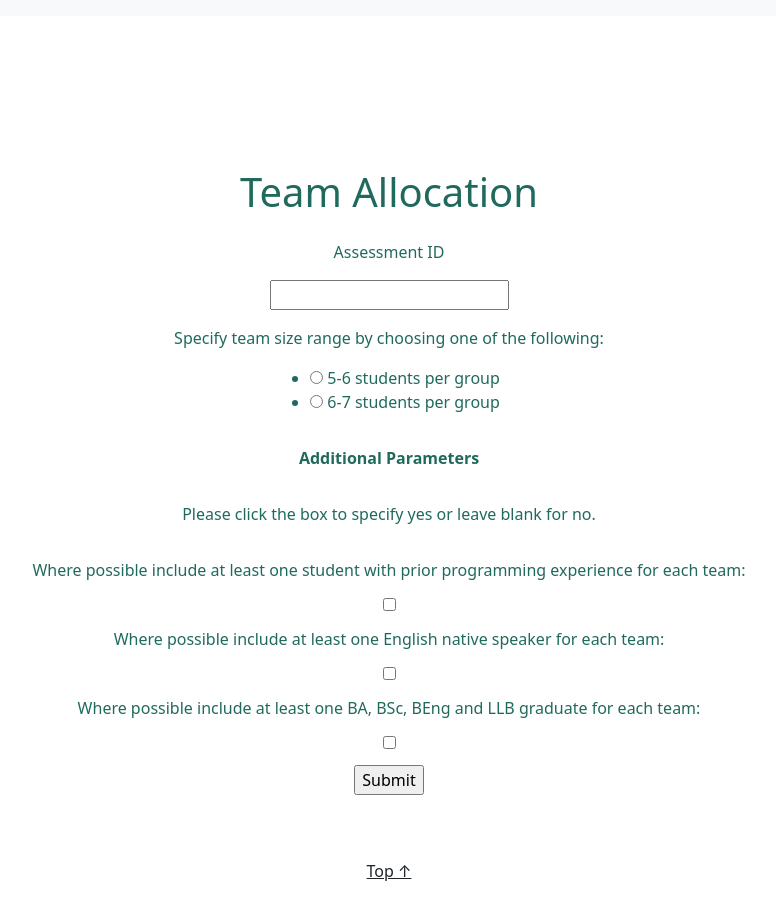
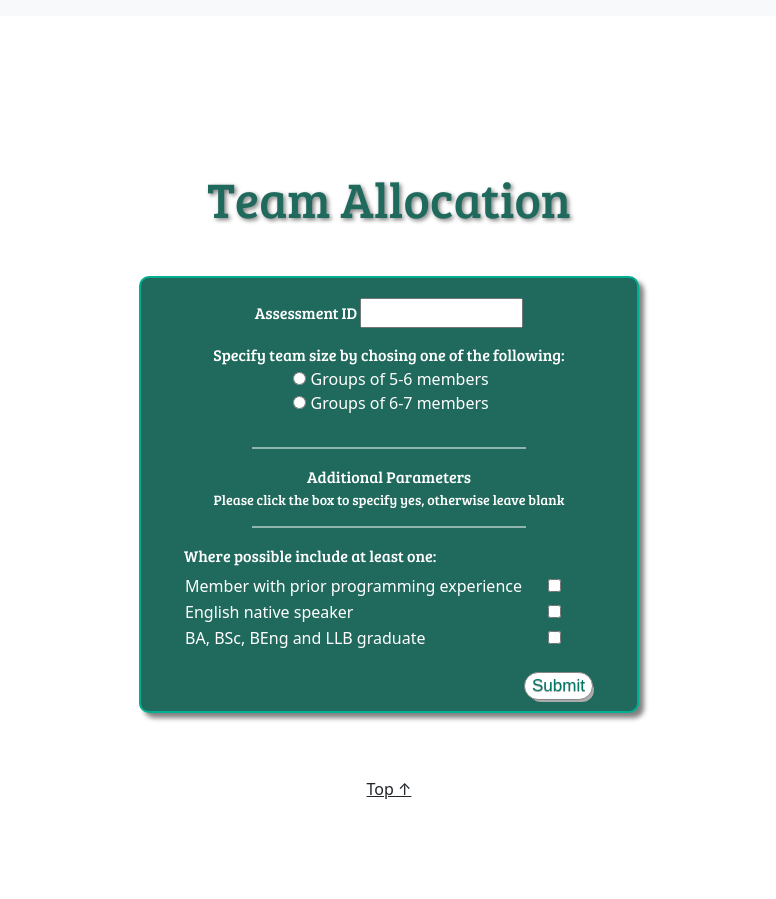
Before and after one commit to bw5io/tapr, a Flask app: page /team_allocation in a window 1280 px wide. Shown: the part 56-955 px from the top of the page, without its empty margins (251-1027 px from the left). After the commit the page ends 855 px from the top, so only its background shows below. Run offline with Flask 2, Linux system fonts and the light colour scheme; some web fonts are replaced.

Commit message:
team, team_lists, team_allocation & home.html css done MJ

```diff
--- a/TAPR/forms.py
+++ b/TAPR/forms.py
@@ -29,10 +29,10 @@ class LoginForm(FlaskForm):
 
 class TeamAllocation(FlaskForm):
     assessment = IntegerField('Assessment ID')
-    team_size = RadioField('Specify team size range by choosing one of the following:', choices=[(5, '5-6 students per group'), (6, '6-7 students per group')])
-    prior_programming = BooleanField('Where possible include at least one student with prior programming experience for each team:')
-    native_speaker = BooleanField('Where possible include at least one English native speaker for each team:')
-    prev_degree = BooleanField('Where possible include at least one BA, BSc, BEng and LLB graduate for each team:')
+    team_size = RadioField(choices=[(5, 'Groups of 5-6 members'), (6, 'Groups of 6-7 members')])
+    prior_programming = BooleanField('Member with prior programming experience')
+    native_speaker = BooleanField('English native speaker')
+    prev_degree = BooleanField('BA, BSc, BEng and LLB graduate')
     submit = SubmitField('Submit')
 
 class IssueForm(FlaskForm):
--- a/TAPR/static/main.css
+++ b/TAPR/static/main.css
@@ -1,31 +1,88 @@
 body {
     color: #206a5d;
 }
-
+/*team_allocation.html*/
+#JI_assessment{
+    padding: 10px 0 15px 0;
+    font-family: 'Bree Serif', serif;
+}
+.JI_box{
+    padding-left: 25px;
+}
+.JI_Button {
+	box-shadow: 3px 4px 0px -2px #ababab;
+	background-color:#ffffff;
+	border-radius:15px;
+	border:1px solid #878787;
+	display:inline-block;
+	cursor:pointer;
+	color:#007965;
+	font-family:Arial;
+	font-size:17px;
+	padding:0px 7px;
+	text-decoration:none;
+	text-shadow:0px 1px 0px #a8a8a8;
+}
+.JI_Button:active {
+	position:relative;
+	top:1px;
+}
+.JI_Button:hover {
+	background-color:#81d1c4;
+}
+.JI_HR{
+    border-top: 2px solid white;
+    width: 60%;
+    opacity: .50;
+}
+.JI_information{
+    margin-bottom: 0px;
+    font-family: 'Bree Serif', serif;
+    row-gap: 0em;
+}
+#JI_Margin{
+    margin-bottom: 5px;
+    margin-top: 0;
+    font-family: 'Bree Serif', serif;
+}
+#JI_submit{
+    margin-top: 20px;
+}
+#JI_Title{
+    display: grid;
+    justify-items: center;
+    color: #206a5d;
+    font-family: 'Bree Serif', serif;
+    font-size: 50px;
+    padding-bottom: 40px;
+    text-shadow: 2px 2px 4px grey;
+}
 #team_allocation{
     display: grid;
     grid-template-columns: 1fr;
-    row-gap: 1em;
     justify-items: center;
+    color: white;
+    background-color: #206a5d;
+    border-style: solid;
+    border-color: #00af91;
+    border-width: 2px;
+    border-radius: 10px;
+    padding: 10px 20px 10px 20px;
+    box-shadow: 5px 5px 5px grey;
+    width: 500px;
+    margin: auto;
 }
-
-.bold{
-    font-weight: bold;
+#team_size{
+    list-style: none;
+    padding-left: 80px;
 }
-
-
 /*************Meg CSS************/
 /*home.html*/
-#MJ_WelcomeTitle{
-    display: grid;
-    justify-items: center;
-    font-family: 'Pacifico', cursive;
-    font-size: 100px;
+.Avatars{
+    width: 150px;
 }
-#MJ_HomeTitle{
-    display: grid;
-    justify-items: center;
-    font-family: 'Bree Serif', serif;
+.AvatarPos{
+    text-align: center;
 }
 #MJ_Credit{
     display: grid;
--- a/TAPR/templates/team_allocation.html
+++ b/TAPR/templates/team_allocation.html
@@ -1,52 +1,78 @@
+
+<!--JAKE YOU WANTED TO ADD FORM VALIDATORS DONT FORGET :)-->
+
 {% extends "layout.html" %}
 {% block content %}
 
+<h1 id=JI_Title>Team Allocation</h1>
 
 <form method="POST" id="team_allocation">
-    <h1>Team Allocation</h1>
-
     {{ form.csrf_token }}
-
-
+<div id=JI_assessment>
     {{ form.assessment.label }}
     {% for error in form.assessment.errors %}
     <span>[{{ error }}]</span>
     {% endfor %}
     {{ form.assessment }}
+</div>
 
-
-    {{ form.team_size.label }}
+<div>
+    <p class=JI_information>Specify team size by chosing one of the following:</p>
     {% for error in form.team_size.errors %}
         <span>[{{ error }}]</span>
     {% endfor %}
+
     {{ form.team_size }}
+</div>
 
-    <p class="bold">Additional Parameters</p>
-    <p>Please click the box to specify yes or leave blank for no.</p>
+<hr class=JI_HR>
+    <centre><p class=JI_information>Additional Parameters</p></centre>
+    <small><p class=JI_information>Please click the box to specify yes, otherwise leave blank</p></small>
+<hr class=JI_HR>
 
-    {{ form.prior_programming.label }}
+<div>
+    <p id=JI_Margin>Where possible include at least one:</p>
+    <table>
+        <tr>
+            <td>{{ form.prior_programming.label }}
                 {% for error in form.prior_programming.errors %}
                     <span>[{{ error }}]</span>
                 {% endfor %}
+            </td>
+            <td class=JI_box>
                 {{ form.prior_programming }}
-
-
+            </td>
+        </tr>
+        <tr>
+            <td>
                 {{ form.native_speaker.label }}
                 {% for error in form.native_speaker.errors %}
                     <span>[{{ error }}]</span>
                 {% endfor %}
+            </td>
+            <td class=JI_box>
                 {{ form.native_speaker }}
-
-
+            </td>
+        </tr>
+        <tr>
+            <td>
                 {{ form.prev_degree.label }}
                 {% for error in form.prev_degree.errors %}
                     <span>[{{ error }}]</span>
                 {% endfor %}
+            </td>
+            <td class=JI_box>
                 {{ form.prev_degree }}
-
-
-    <input type="submit" value="Submit">
-
-
+            </td>
+        </tr>
+        <tr>
+            <td>
+            </td>
+            <td>
+                <input id=JI_submit class="JI_Button" type="submit" value="Submit">
+            </td>
+        </tr>
+    </table>
+</div>
 </form>
 {% endblock content %}
```
Also changed, not shown: other parts of TAPR/static/main.css (+82 -40 lines), TAPR/templates/team.html (+13 -5 lines), TAPR/templates/team_lists.html (+46 -20 lines). Lines whose indentation alone changed are shown as unchanged.
